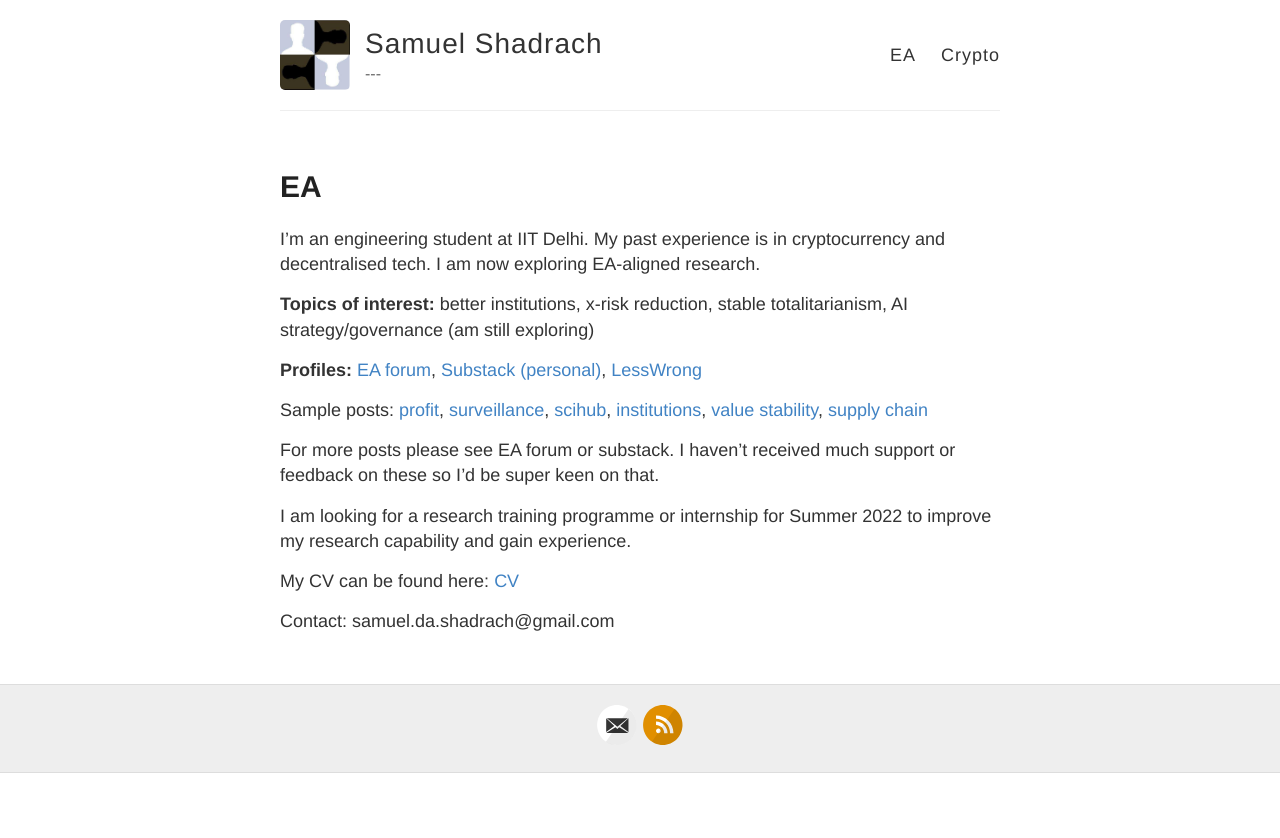
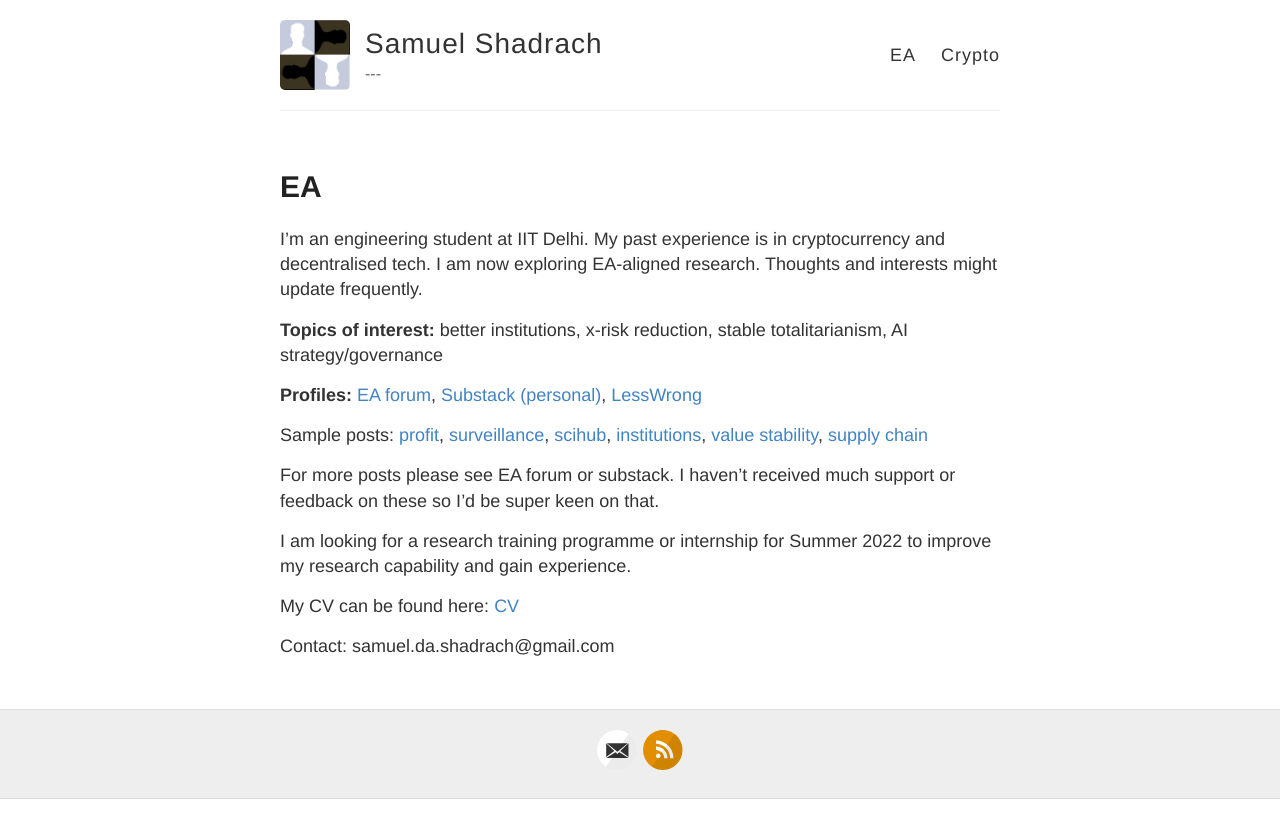
Before and after one commit to samueldashadrach/samueldashadrach.github.io, a Jekyll site: the page built from EA.md, in a window 1280 px wide. Shown: the top 838 px of the page. Built offline with Jekyll 4.4.1, drawn with Linux system fonts in a browser that asks for light colours.

Commit message:
Update EA.md

```diff
--- a/EA.md
+++ b/EA.md
@@ -4,9 +4,9 @@ title: EA
 permalink: /EA/
 ---
 
-I'm an engineering student at IIT Delhi. My past experience is in cryptocurrency and decentralised tech. I am now exploring EA-aligned research.
+I'm an engineering student at IIT Delhi. My past experience is in cryptocurrency and decentralised tech. I am now exploring EA-aligned research. Thoughts and interests might update frequently.
 
-**Topics of interest:** better institutions, x-risk reduction, stable totalitarianism, AI strategy/governance (am still exploring)
+**Topics of interest:** better institutions, x-risk reduction, stable totalitarianism, AI strategy/governance
 
 **Profiles:** [EA forum](https://forum.effectivealtruism.org/users/samuel-shadrach-1), [Substack (personal)](https://kroma.substack.com), [LessWrong](https://www.lesswrong.com/users/samuel-shadrach)
 
```
